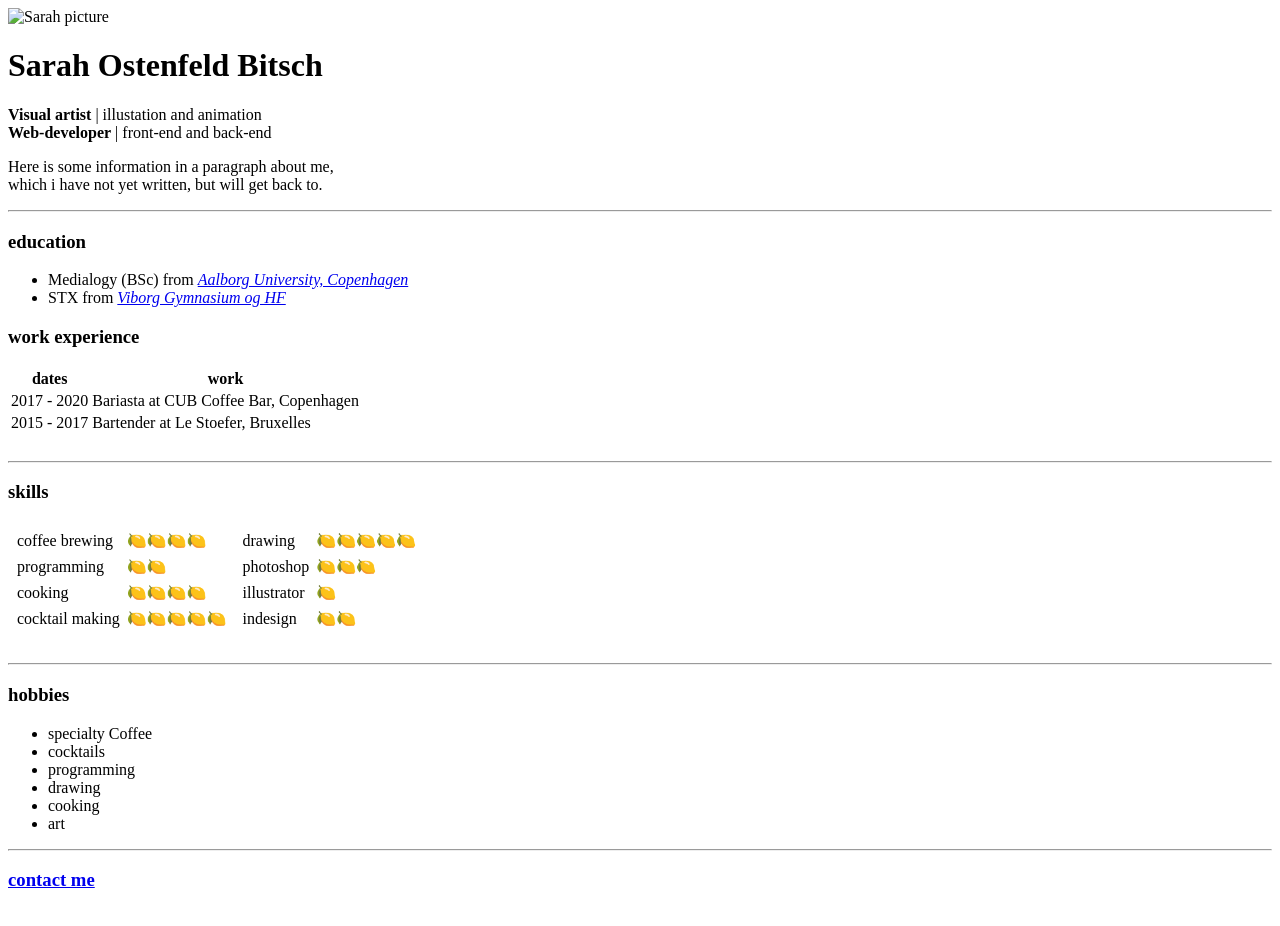
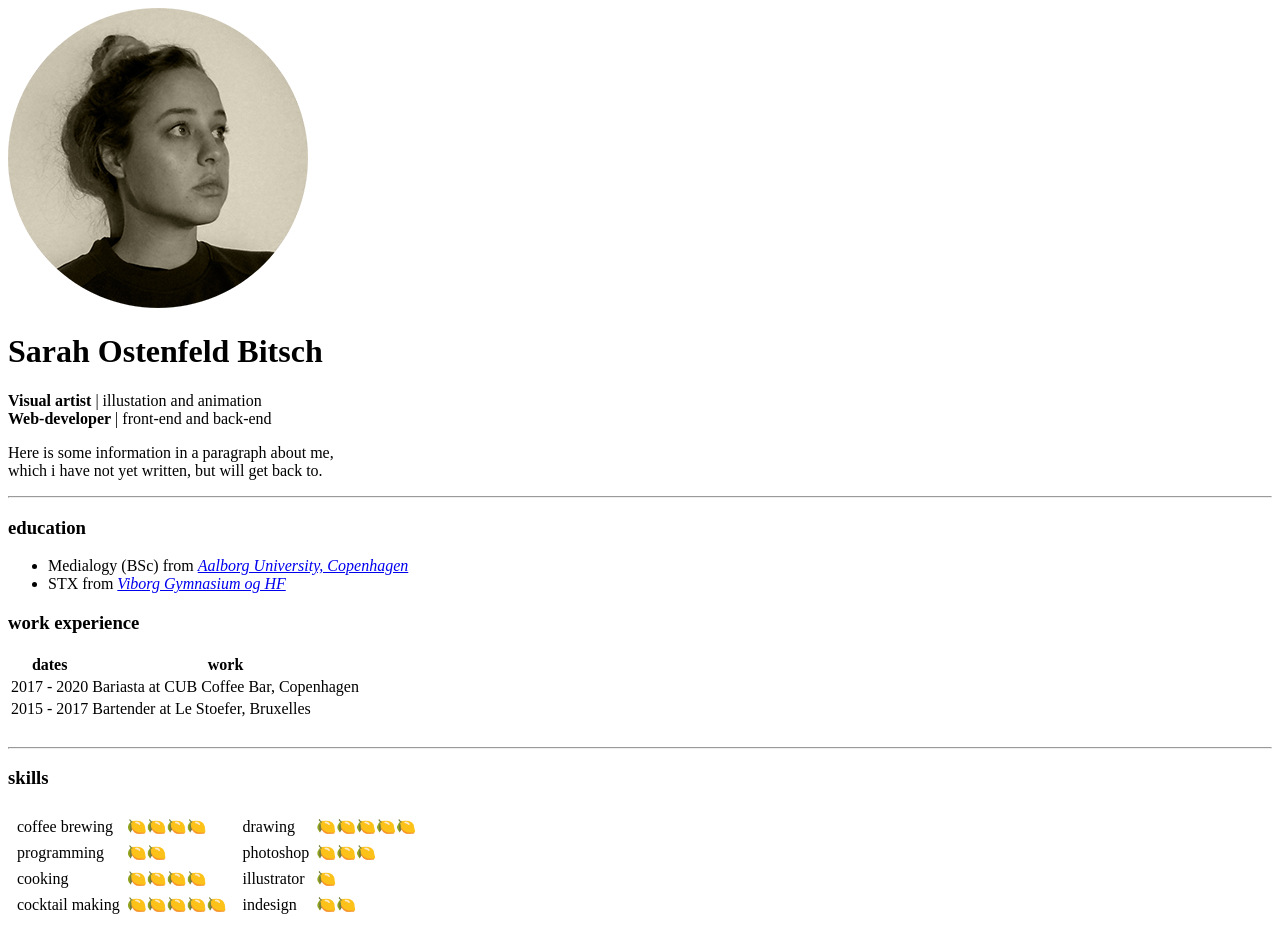
Before and after one commit to wa-sabi/personal_site, a plain HTML site: page index.html in a window 1280 px wide. Shown: the top 926 px of the page. Drawn offline with Linux system fonts and the light colour scheme.

Commit message:
Update index.html

```diff
--- a/index.html
+++ b/index.html
@@ -10,7 +10,7 @@
 </head>
 
 <body>
-  <img src="sarahimage.png" alt="Sarah picture">
+  <img src="/images/sarahimage.png" alt="Sarah picture">
   <h1>Sarah Ostenfeld Bitsch</h1>
   <p><strong>Visual artist</strong> | illustation and animation <br> <strong>Web-developer</strong> | front-end and back-end</p>
 
```
